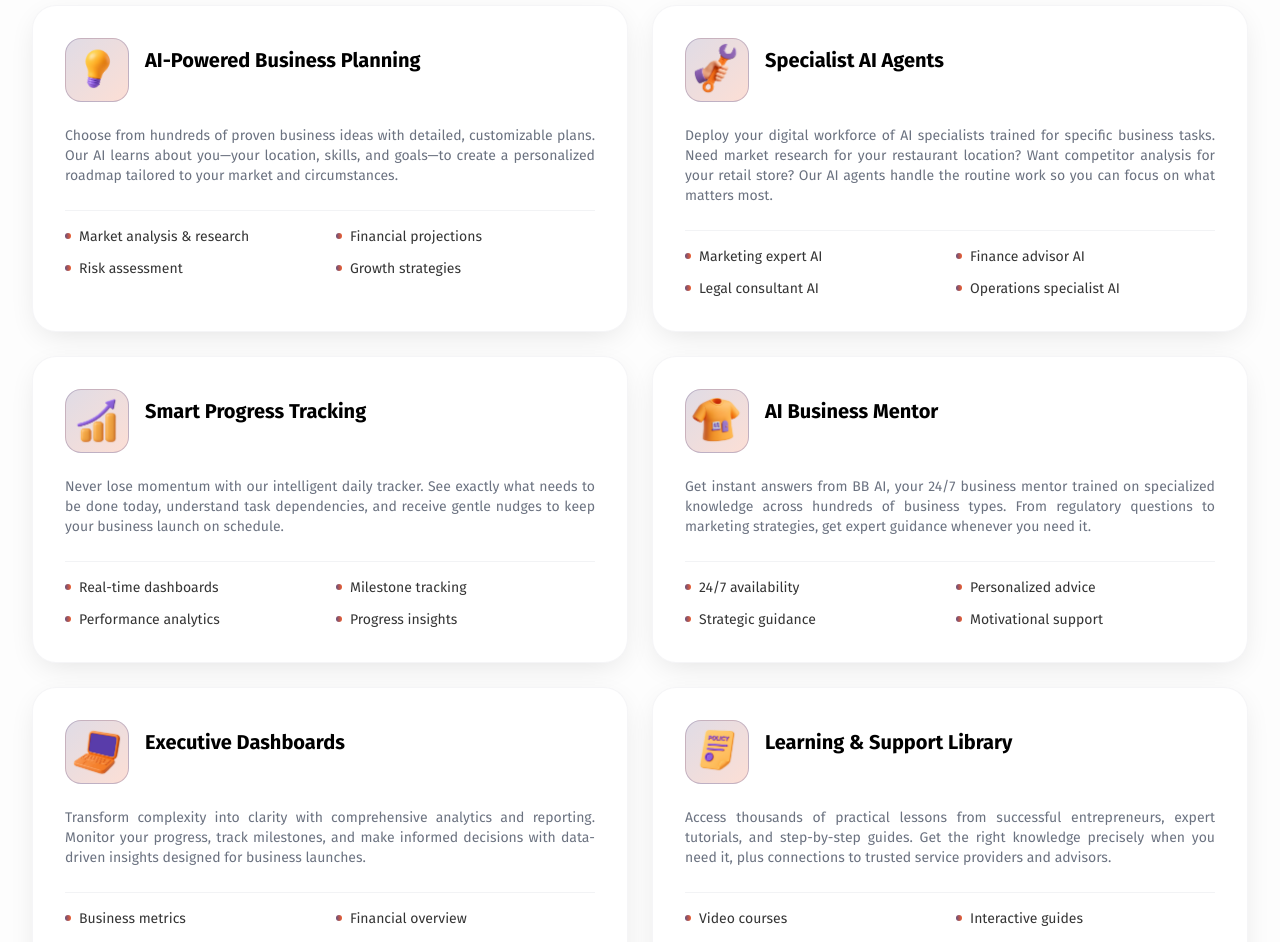
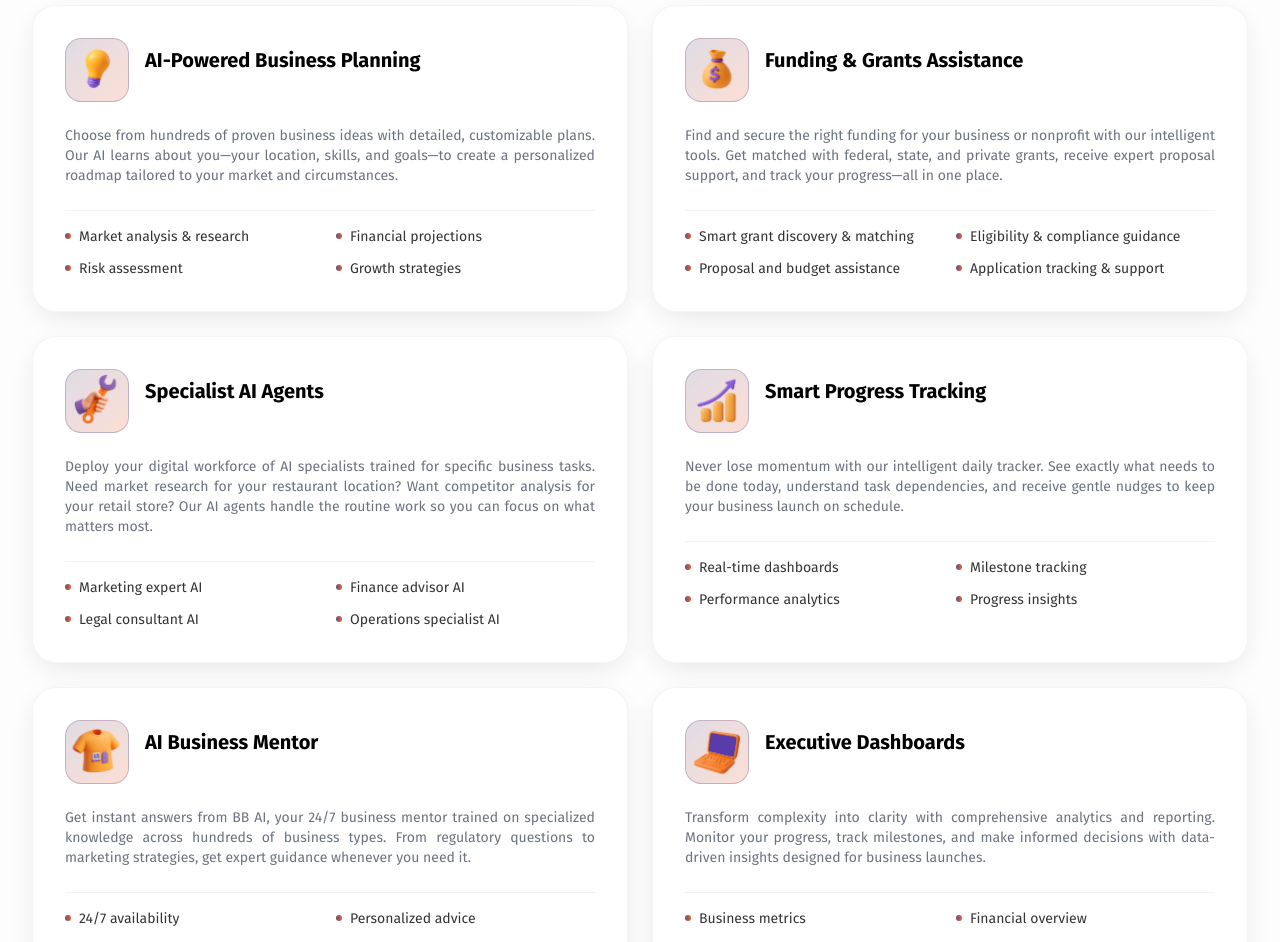
Before and after one commit to externalapps-star/origin-code-wave, a React (Vite) app: page / in a window 1280 px wide. Shown: the part 1560-2502 px from the top of the page. Built offline with nearby package versions, Linux system fonts and the light colour scheme; the HTML template or start-up script is replaced by a standard one.

Commit message:
Update feature card

```diff
--- a/src/components/FeaturesSection.tsx
+++ b/src/components/FeaturesSection.tsx
@@ -7,6 +7,12 @@ const FeaturesSection = () => {
       title: "AI-Powered Business Planning",
       description: "Choose from hundreds of proven business ideas with detailed, customizable plans. Our AI learns about you—your location, skills, and goals—to create a personalized roadmap tailored to your market and circumstances.",
       benefits: ["Market analysis & research", "Financial projections", "Risk assessment", "Growth strategies"]
+    },
+    {
+      emoji: <img src="/lovable-uploads/bag-of-money.png" alt="" className="w-full h-full object-contain" />,
+      title: "Funding & Grants Assistance",
+      description: "Find and secure the right funding for your business or nonprofit with our intelligent tools. Get matched with federal, state, and private grants, receive expert proposal support, and track your progress—all in one place.",
+      benefits: ["Smart grant discovery & matching", "Eligibility & compliance guidance", "Proposal and budget assistance", "Application tracking & support"]
     },
     {
       emoji: <img src="/lovable-uploads/wrench-3d.png" alt="" className="w-full h-full object-contain" />,
@@ -31,12 +37,6 @@ const FeaturesSection = () => {
       title: "Executive Dashboards",
       description: "Transform complexity into clarity with comprehensive analytics and reporting. Monitor your progress, track milestones, and make informed decisions with data-driven insights designed for business launches.",
       benefits: ["Business metrics", "Financial overview", "Market insights", "Growth indicators"]
-    },
-    {
-      emoji: <img src="/lovable-uploads/document-3d.png" alt="" className="w-full h-full object-contain" />,
-      title: "Learning & Support Library",
-      description: "Access thousands of practical lessons from successful entrepreneurs, expert tutorials, and step-by-step guides. Get the right knowledge precisely when you need it, plus connections to trusted service providers and advisors.",
-      benefits: ["Video courses", "Interactive guides", "Expert interviews", "Community forums"]
     }
   ];
 
```
